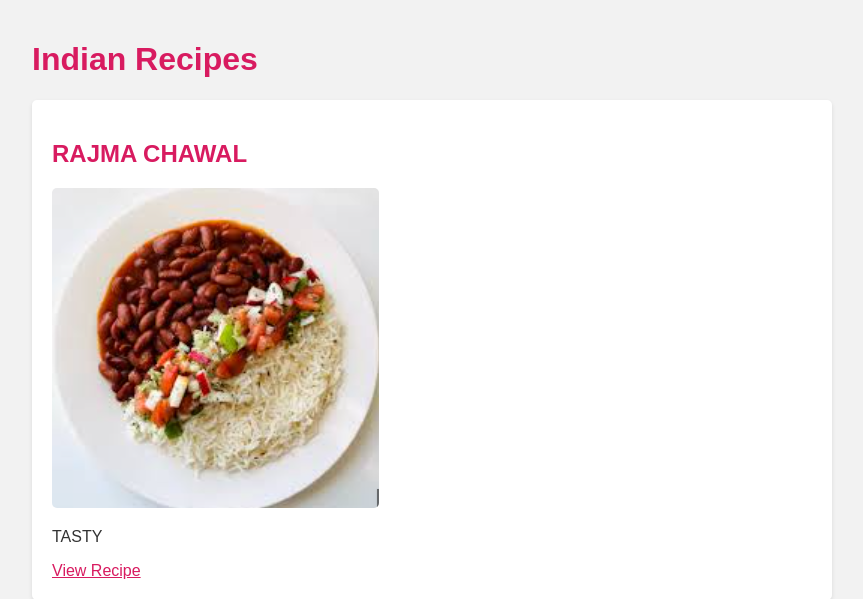
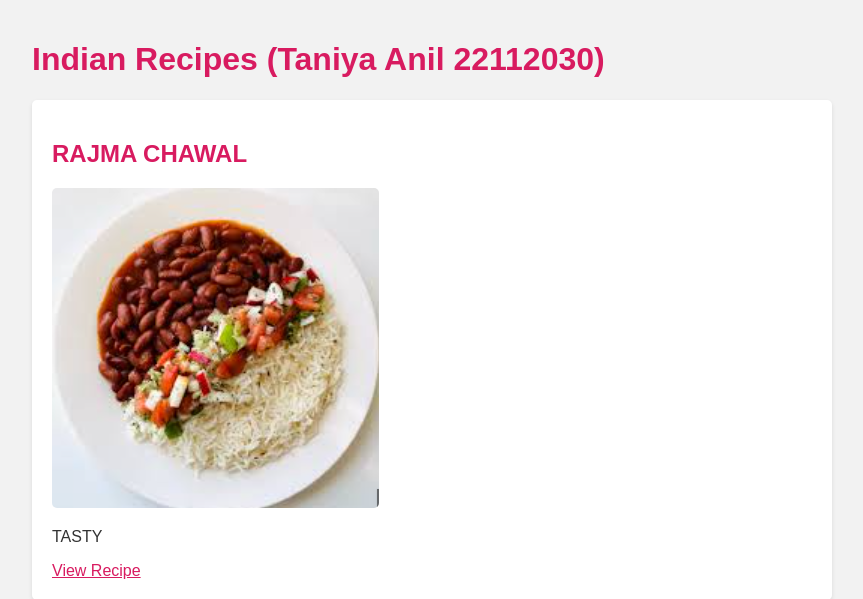
Before and after one commit to Taniyaanil/Recipe-Listing-App, a Django app: page / in a window 1280 px wide. Shown: the top 599 px of the page, without its empty margins (208-1071 px from the left). Run offline with Django 5.2, Linux system fonts and the light colour scheme; data comes from the database, SQL or seed files in the repository.

Commit message:
added name

```diff
--- a/recipes/templates/recipes/recipe_list.html
+++ b/recipes/templates/recipes/recipe_list.html
@@ -2,7 +2,7 @@
 <html lang="en">
 <head>
     <meta charset="UTF-8">
-    <title>Indian Recipes (Taniya Anil_22112030)</title>
+    <title>Indian Recipes</title>
     <style>
         body {
             font-family: 'Arial', sans-serif;
@@ -45,7 +45,7 @@
 </head>
 <body>
     <div class="container">
-        <h1 style="color: #d81b60;">Indian Recipes</h1>
+        <h1 style="color: #d81b60;">Indian Recipes (Taniya Anil 22112030)</h1>
         {% for recipe in recipes %}
             <div class="recipe">
                 <h2>{{ recipe.title }}</h2>
```
